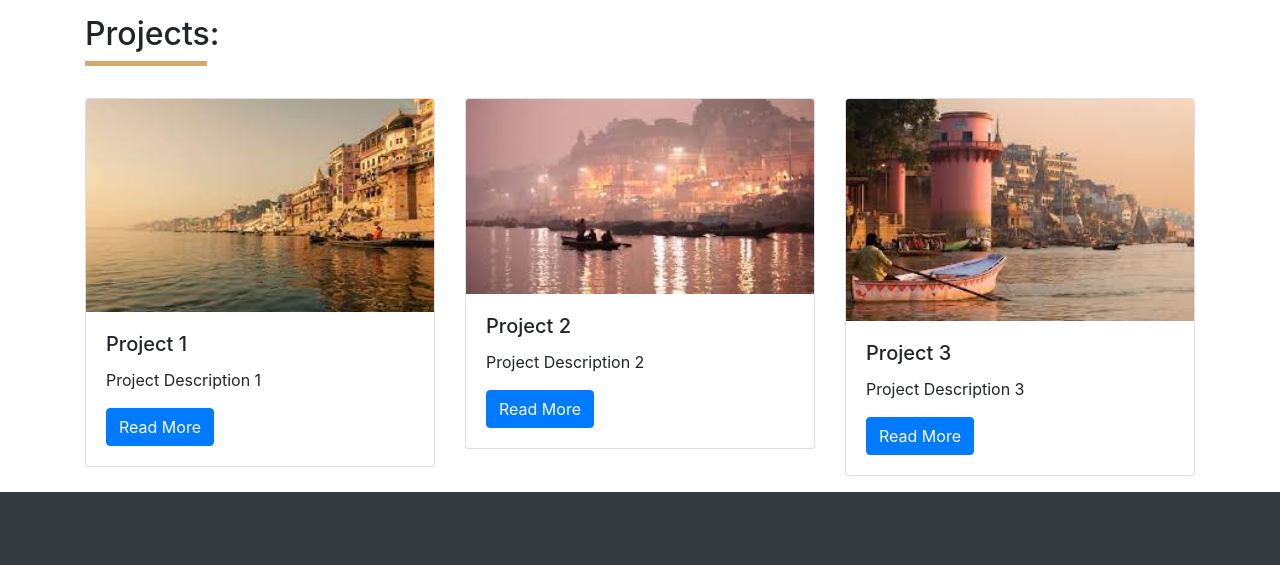
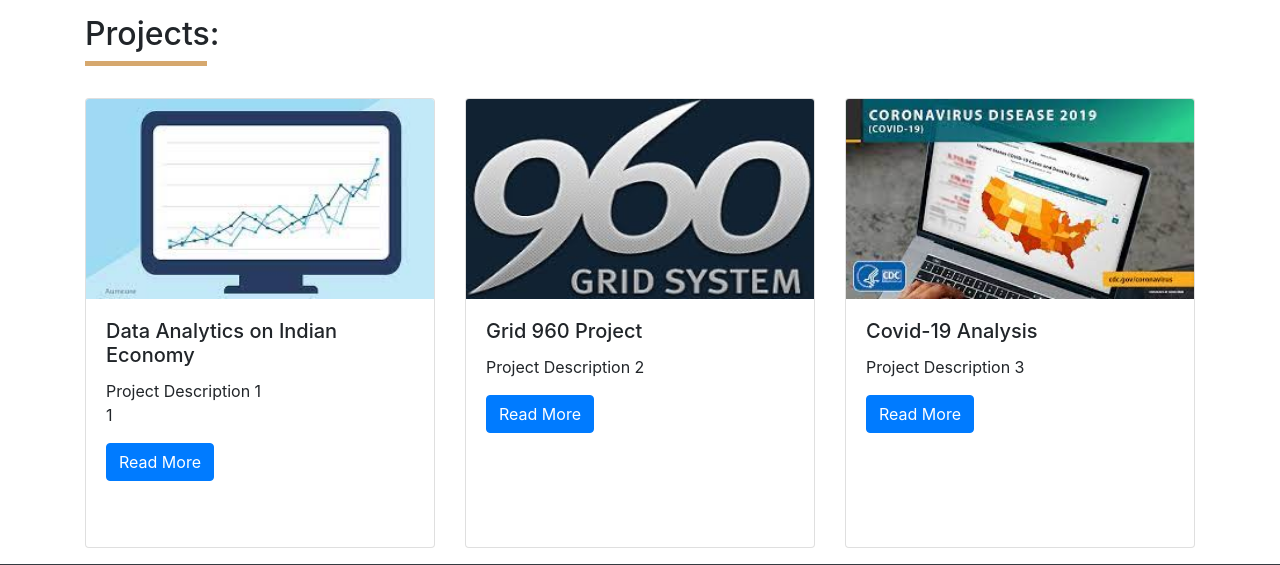
Before and after one commit to radhemky/bootstrap_portfolio, a plain HTML site: page index.html in a window 1280 px wide. Shown: the part 1371-1936 px from the top of the page. Drawn offline with nearby package versions, Linux system fonts and the light colour scheme; some icons are missing.

Commit message:
Updated index.htm

```diff
--- a/index.html
+++ b/index.html
@@ -204,14 +204,18 @@
             <div class="row">
                 <div class="col-md-4 mt-3">
 
-                    <div class="card" style="width: 100%;">
+                    <div class="card" style="width: 100%; height:450px;">
 
-                        <img src="assets/images/img1.jpeg" class="card-img-top" alt="...">
+                        <img src="assets/images/project1.jpg" class="card-img-top" style="height: 200px;" alt="...">
 
                         <div class="card-body">
-                            <h5 class="card-title">Project 1</h5>
-                            <p class="card-text">Project Description 1</p>
-                            <a href="project1.html" class="btn btn-primary">Read More</a>
+                            <h5 class="card-title">Data Analytics on Indian Economy</h5>
+                            <p class="card-text">
+                                Project Description 1
+                                <br>
+                                1
+                            </p>
+                            <a href="project.html" class="btn btn-primary">Read More</a>
                         </div>
 
                     </div>
@@ -220,14 +224,16 @@
 
                 <div class="col-md-4 mt-3">
 
-                    <div class="card" style="width: 100%;">
+                    <div class="card" style="width: 100%; height:450px;">
 
-                        <img src="assets/images/img2.jpeg" class="card-img-top" alt="...">
+                        <img src="assets/images/project2.jpg" class="card-img-top" style="height: 200px;" alt="...">
 
                         <div class="card-body">
-                            <h5 class="card-title">Project 2</h5>
-                            <p class="card-text">Project Description 2</p>
-                            <a href="project2.html" class="btn btn-primary">Read More</a>
+                            <h5 class="card-title">Grid 960 Project</h5>
+                            <p class="card-text">
+                                Project Description 2
+                            </p>
+                            <a href="project.html" class="btn btn-primary">Read More</a>
                         </div>
 
                     </div>
@@ -236,14 +242,16 @@
 
                 <div class="col-md-4 mt-3">
 
-                    <div class="card" style="width: 100%;">
+                    <div class="card" style="width: 100%; height:450px;">
 
-                        <img src="assets/images/img3.jpeg" class="card-img-top" alt="...">
+                        <img src="assets/images/project3.jpg" class="card-img-top" style="height: 200px;" alt="...">
 
                         <div class="card-body">
-                            <h5 class="card-title">Project 3</h5>
-                            <p class="card-text">Project Description 3</p>
-                            <a href="project3.html" class="btn btn-primary">Read More</a>
+                            <h5 class="card-title">Covid-19 Analysis</h5>
+                            <p class="card-text">
+                                Project Description 3
+                            </p>
+                            <a href="project.html" class="btn btn-primary">Read More</a>
                         </div>
 
                     </div>
```
